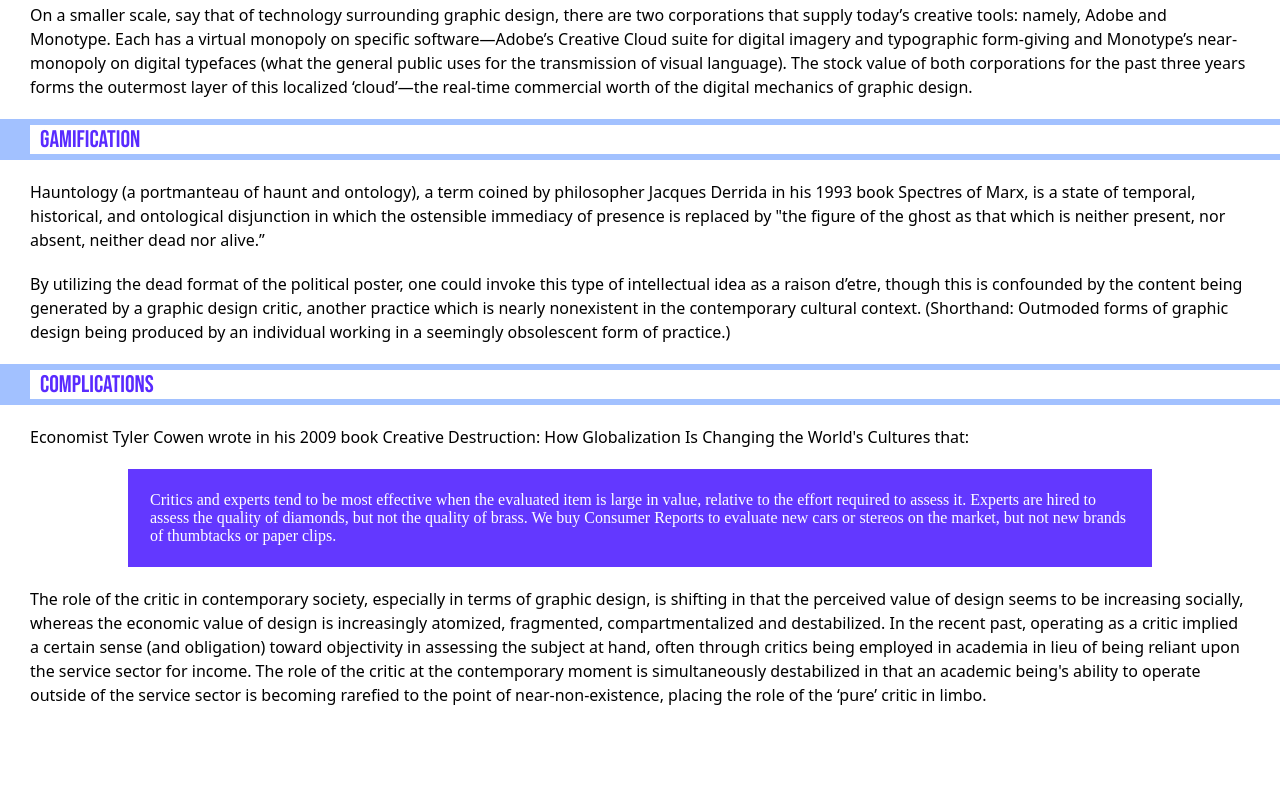
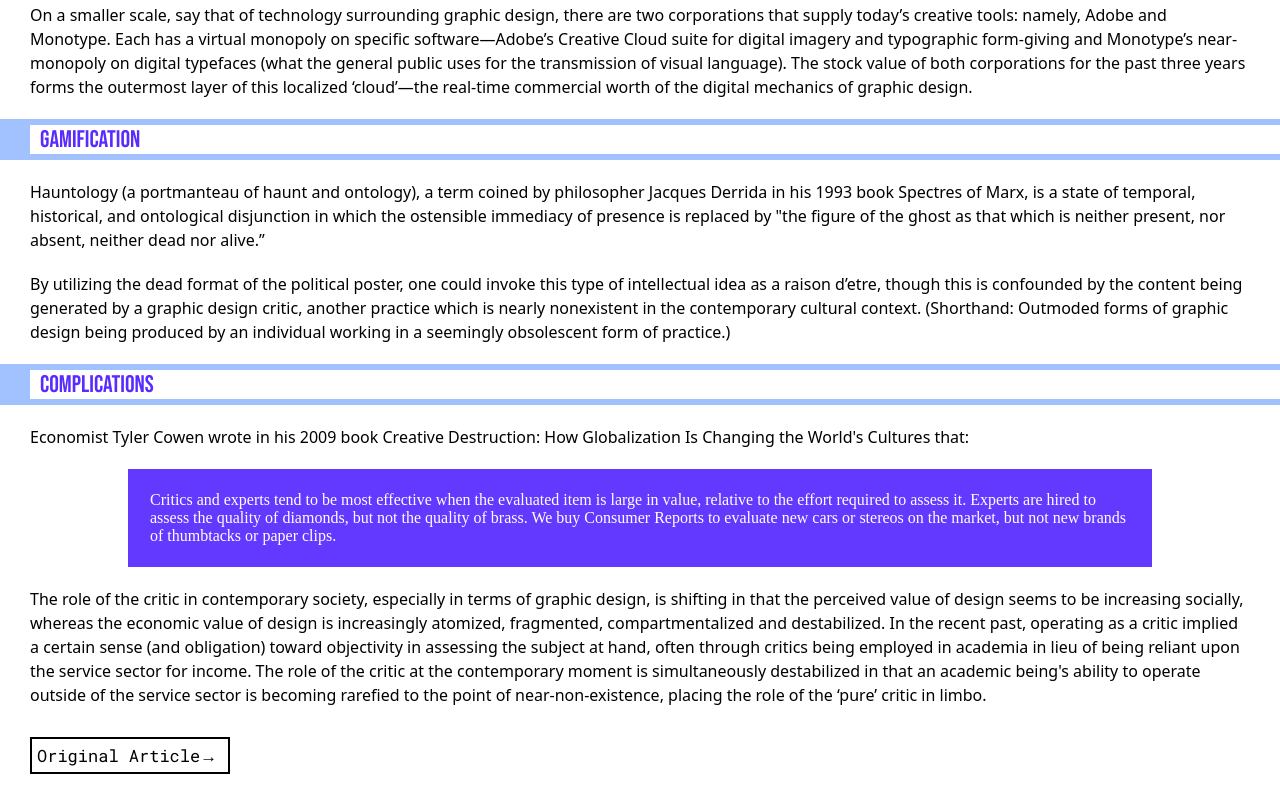
Before and after one commit to yuting-zhuang/Binding, a plain HTML site: page article1-thats-entertainment/index.html in a window 1280 px wide. Shown: the part 2687-3491 px from the top of the page. Before the commit the page ends 3414 px from the top, so only its background shows below. Drawn offline with Linux system fonts and the light colour scheme; a web font is replaced by a local one.

Commit message:
added external link to original article

```diff
--- a/article1-thats-entertainment/index.html
+++ b/article1-thats-entertainment/index.html
@@ -77,5 +77,8 @@
 					<quote> <section class="quote"><h3>Critics and experts tend to be most effective when the evaluated item is large in value, relative to the effort required to assess it. Experts are hired to assess the quality of diamonds, but not the quality of brass. We buy Consumer Reports to evaluate new cars or stereos on the market, but not new brands of thumbtacks or paper clips.</h3></section></quote>
 							<p>The role of the critic in contemporary society, especially in terms of graphic design, is shifting in that the perceived value of design seems to be increasing socially, whereas the economic value of design is increasingly atomized, fragmented, compartmentalized and destabilized. In the recent past, operating as a critic implied a certain sense (and obligation) toward objectivity in assessing the subject at hand, often through critics being employed in academia in lieu of being reliant upon the service sector for income. The role of the critic at the contemporary moment is simultaneously destabilized in that an academic being's ability to operate outside of the service sector is becoming rarefied to the point of near-non-existence, placing the role of the ‘pure’ critic in limbo.</p>
 	</div>
+	<footer>
+		<a href="https://entertain.ianlynam.com/">Original Article<span>&rarr;</span></a>
+	</footer>
 	</body>
 </html>
--- a/article1-thats-entertainment/style.css
+++ b/article1-thats-entertainment/style.css
@@ -180,3 +180,24 @@ h3{
 	margin-left: 10%;
 	margin-right: 10%;
 }
+
+footer{
+	content: '';
+	font-family: "roboto mono";
+	font-size: 17px;
+	position: relative;
+	border: 2px solid black;
+	padding: 5px;
+	margin: 30px;
+	width: 200px;
+	text-wrap: nowrap;
+	/* z-index: 1; */
+}
+/* footer::before{
+	content: '';
+	position: absolute;
+	width: 200px;
+	background-color: black;
+	margin-left: 40px;
+	z-index: -5;
+} */
```
